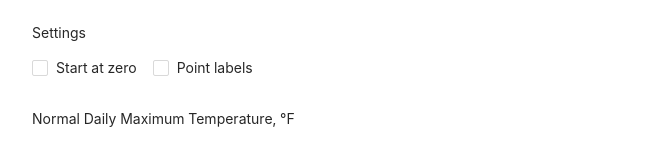
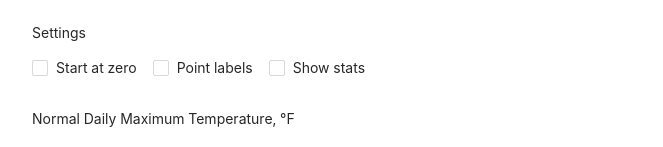
Before and after one commit to ianobermiller/climate-compare, a React (Create React App) app: page / in a window 1280 px wide. Shown: the part 310-457 px from the top of the page, without its empty margins (308-971 px from the left). Built offline with nearby package versions, Linux system fonts and the light colour scheme.

Commit message:
Data stats section

```diff
--- a/src/App.js
+++ b/src/App.js
@@ -1,5 +1,14 @@
 import {ResponsiveLine} from '@nivo/line';
-import {Checkbox, Form, Select, Space, Typography} from 'antd';
+import {
+  Checkbox,
+  Col,
+  Form,
+  Row,
+  Select,
+  Space,
+  Statistic,
+  Typography,
+} from 'antd';
 import 'antd/dist/antd.css';
 import './App.css';
 import DataSets from './data.json';
@@ -46,14 +55,9 @@ export default function App() {
     'dataSetNames',
     DataSets.map(ds => ds.name).filter(n => n.includes('Daily')),
   );
-  const [shouldStartAtZero, setShouldStartAtZero] = useLocalStorage(
-    'shouldStartAtZero',
-    false,
-  );
-  const [hasPointLabels, setHasPointLabels] = useLocalStorage(
-    'hasPointLabels',
-    false,
-  );
+  const [startAtZeroCheckbox, shouldStartAtZero] = useCheckbox('Start at zero');
+  const [hasPointLabelsCheckbox, hasPointLabels] = useCheckbox('Point labels');
+  const [showStatsCheckbox, shouldShowStats] = useCheckbox('Show stats');
 
   const selectedDataSets = DataSets.filter(ds =>
     dataSetNames.includes(ds.name),
@@ -104,18 +108,18 @@ export default function App() {
           </Form.Item>
           <Form.Item label="Settings">
             <Space>
-              <Checkbox
-                onChange={e => setShouldStartAtZero(e.target.checked)}
-                checked={shouldStartAtZero}>
-                Start at zero
-              </Checkbox>
-              <Checkbox
-                onChange={e => setHasPointLabels(e.target.checked)}
-                checked={hasPointLabels}>
-                Point labels
-              </Checkbox>
+              {startAtZeroCheckbox}
+              {hasPointLabelsCheckbox}
+              {showStatsCheckbox}
             </Space>
           </Form.Item>
+
+          {shouldShowStats && (
+            <Form.Item label="Statistics">
+              <Stats />
+            </Form.Item>
+          )}
+
           {charts.map(chart => (
             <Form.Item
               key={
@@ -191,3 +195,65 @@ export default function App() {
     </div>
   );
 }
+
+function useCheckbox(label) {
+  const [isChecked, setIsChecked] = useLocalStorage(label, false);
+  const element = (
+    <Checkbox
+      onChange={e => setIsChecked(e.target.checked)}
+      checked={isChecked}>
+      {label}
+    </Checkbox>
+  );
+  return [element, isChecked];
+}
+
+function Stats() {
+  const allDataPoints = DataSets.flatMap(ds => Object.values(ds.dataByCityID));
+  const dedupeID = group(allDataPoints, c => c.id);
+  const dedupeName = group(allDataPoints, c => c.city + ', ' + c.state);
+  const multipleIDs = Array.from(dedupeName.values())
+    .filter(cities => cities.some(c => c.id !== cities[0].id))
+    .map(cities => ({
+      name: cities[0].city + ', ' + cities[0].state,
+      ids: Array.from(new Set(cities.map(c => c.id))).join('\n'),
+    }));
+  const multipleNames = Array.from(dedupeID.values())
+    .filter(cities => cities.some(c => c.city !== cities[0].city))
+    .map(cities => ({
+      id: cities[0].id,
+      names: Array.from(new Set(cities.map(c => c.city))).join('\n'),
+    }));
+  console.table(multipleIDs);
+  console.table(multipleNames);
+  return (
+    <Row gutter={[16, 16]}>
+      <Col span="8">
+        <Statistic title="Data Points" value={allDataPoints.length} />
+      </Col>
+      <Col span="8">
+        <Statistic title="Unique City IDs" value={dedupeID.size} />
+      </Col>
+      <Col span="8">
+        <Statistic title="Unique Names" value={dedupeName.size} />
+      </Col>
+      <Col span="8">
+        <Statistic title="Multiple IDs" value={multipleIDs.length} />
+      </Col>
+      <Col span="8">
+        <Statistic title="Multiple Names" value={multipleNames.length} />
+      </Col>
+    </Row>
+  );
+}
+
+function group(items, getKey) {
+  const result = new Map();
+  for (const item of items) {
+    const key = getKey(item);
+    const list = result.get(key) ?? [];
+    list.push(item);
+    result.set(key, list);
+  }
+  return result;
+}
```
